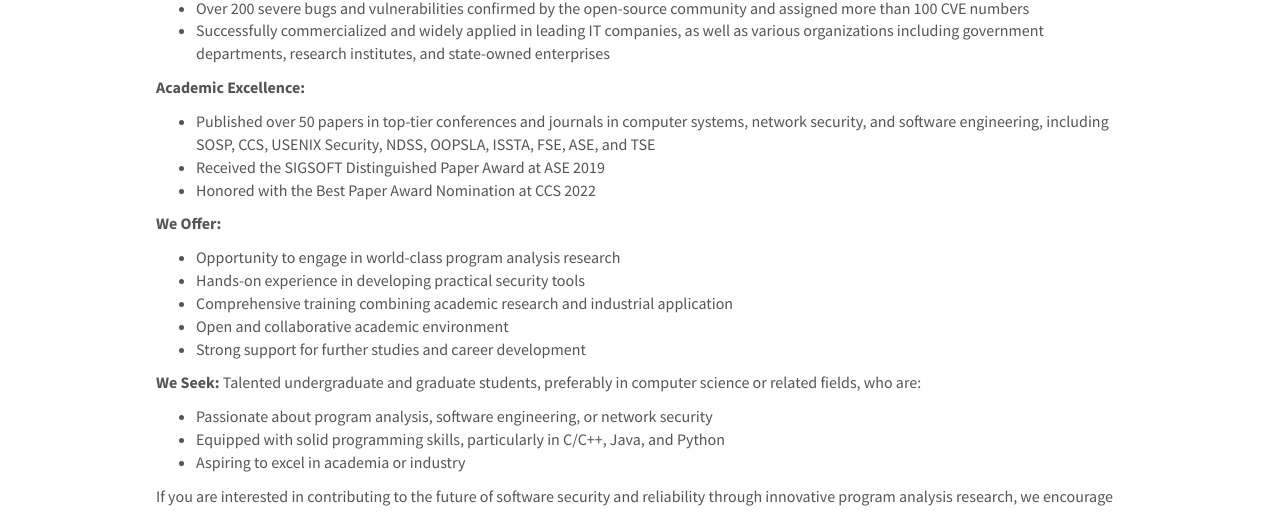
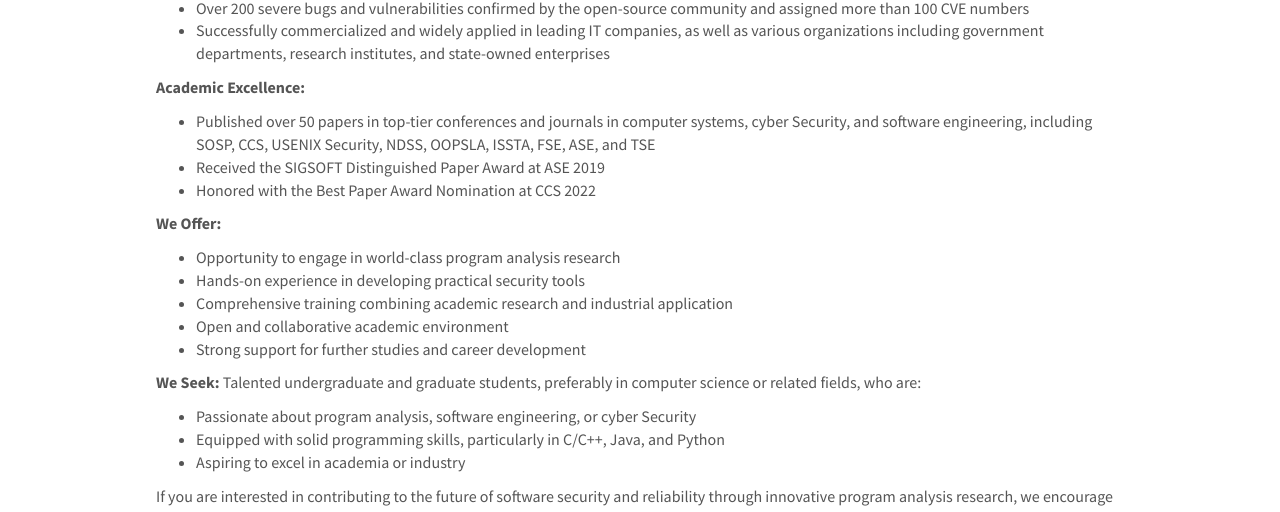
Before and after one commit to ict-pag/ict-pag.github.io, a Jekyll site: the page built from _pages/joining.md, in a window 1280 px wide and 900 px high, scrolled down 985 px. Shown: the part 149-661 px from the top of the window. Built offline with Jekyll 4.4.1, drawn with Linux system fonts in a browser that asks for light colours; nearby versions of some CDN libraries.

Commit message:
Update joining.md

```diff
--- a/_pages/joining.md
+++ b/_pages/joining.md
@@ -53,7 +53,7 @@ Our primary goal is to create cutting-edge program analysis methods and implemen
 - Successfully commercialized and widely applied in leading IT companies, as well as various organizations including government departments, research institutes, and state-owned enterprises
 
 **Academic Excellence:**
-- Published over 50 papers in top-tier conferences and journals in computer systems, network security, and software engineering, including SOSP, CCS, USENIX Security, NDSS, OOPSLA, ISSTA, FSE, ASE, and TSE
+- Published over 50 papers in top-tier conferences and journals in computer systems, cyber Security, and software engineering, including SOSP, CCS, USENIX Security, NDSS, OOPSLA, ISSTA, FSE, ASE, and TSE
 - Received the SIGSOFT Distinguished Paper Award at ASE 2019
 - Honored with the Best Paper Award Nomination at CCS 2022
 
@@ -66,7 +66,7 @@ Our primary goal is to create cutting-edge program analysis methods and implemen
 
 **We Seek:**
 Talented undergraduate and graduate students, preferably in computer science or related fields, who are:
-- Passionate about program analysis, software engineering, or network security
+- Passionate about program analysis, software engineering, or cyber Security
 - Equipped with solid programming skills, particularly in C/C++, Java, and Python
 - Aspiring to excel in academia or industry
 
```
